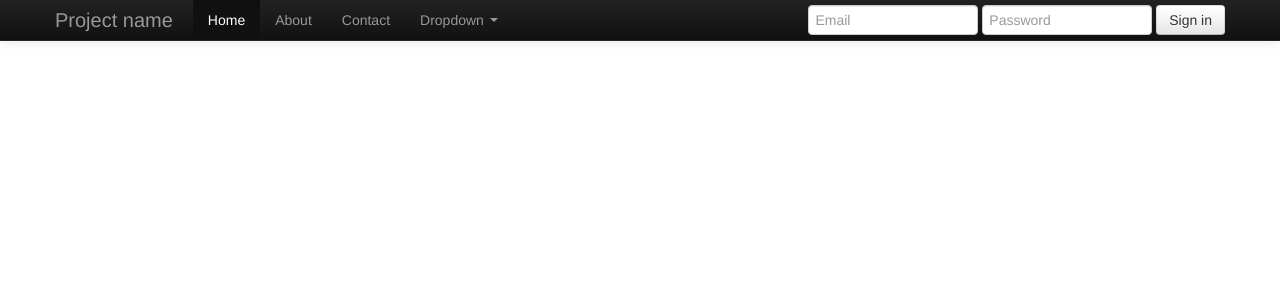
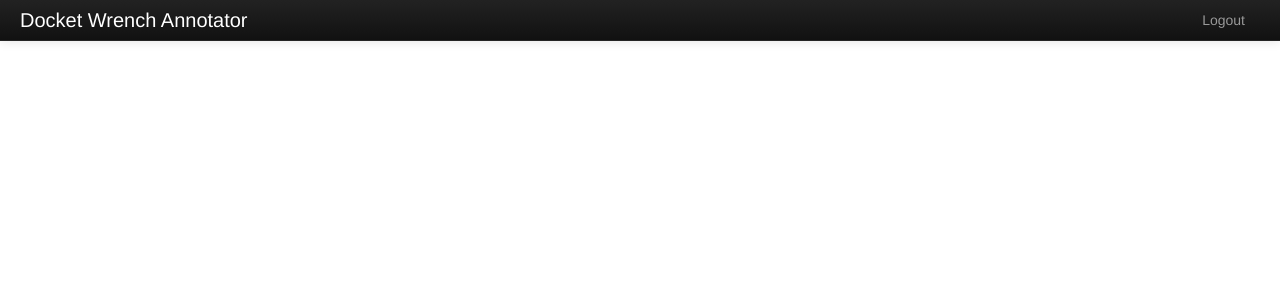
Before and after one commit to sunlightlabs/charsiu, a Django app: page / in a window 1280 px wide. Shown: the top 300 px of the page. Run offline with Django 3.2, Linux system fonts and the light colour scheme; some libraries are stand-ins or nearby versions.

```diff
--- a/charsiu/static/css/main.css
+++ b/charsiu/static/css/main.css
@@ -1,10 +1,6 @@
 input.inline {
     font-size: 80%;
     height: 1em;
-    margin-bottom: 0;
-}
-
-fieldset legend {
     margin-bottom: 0;
 }
 
@@ -12,9 +8,29 @@ fieldset legend {
     margin-bottom: 25px;
 }
 
+.metadata {
+    margin-bottom: 20px;
+}
 .metadata dt, dd {
     float: left;
 }
 .metadata dt {
     clear: left;
 }
+
+.comment-page h3 {
+    display: block;
+    width: 100%;
+    padding: 0;
+    font-size: 21px;
+    line-height: 40px;
+    color: #333;
+    border: 0;
+    border-bottom: 1px solid #e5e5e5;
+    font-weight: normal;
+    margin: 0 0 20px 0;
+}
+
+.clear {
+    clear: both;
+}
--- a/charsiu/templates/base.html
+++ b/charsiu/templates/base.html
@@ -29,46 +29,25 @@
             <p class="chromeframe">You are using an <strong>outdated</strong> browser. Please <a href="http://browsehappy.com/">upgrade your browser</a> or <a href="http://www.google.com/chromeframe/?redirect=true">activate Google Chrome Frame</a> to improve your experience.</p>
         <![endif]-->
 
-        <!-- This code is taken from http://twitter.github.com/bootstrap/examples/hero.html -->
-
         <div class="navbar navbar-inverse navbar-fixed-top">
             <div class="navbar-inner">
-                <div class="container">
+                <div class="container-fluid">
                     <a class="btn btn-navbar" data-toggle="collapse" data-target=".nav-collapse">
                         <span class="icon-bar"></span>
                         <span class="icon-bar"></span>
                         <span class="icon-bar"></span>
                     </a>
-                    <a class="brand" href="#">Project name</a>
+                    <a class="brand" href="#">Docket Wrench Annotator</a>
                     <div class="nav-collapse collapse">
-                        <ul class="nav">
-                            <li class="active"><a href="#">Home</a></li>
-                            <li><a href="#about">About</a></li>
-                            <li><a href="#contact">Contact</a></li>
-                            <li class="dropdown">
-                                <a href="#" class="dropdown-toggle" data-toggle="dropdown">Dropdown <b class="caret"></b></a>
-                                <ul class="dropdown-menu">
-                                    <li><a href="#">Action</a></li>
-                                    <li><a href="#">Another action</a></li>
-                                    <li><a href="#">Something else here</a></li>
-                                    <li class="divider"></li>
-                                    <li class="nav-header">Nav header</li>
-                                    <li><a href="#">Separated link</a></li>
-                                    <li><a href="#">One more separated link</a></li>
-                                </ul>
-                            </li>
+                        <ul class="nav pull-right">
+                            <li><a href="/logout">Logout</a></li>
                         </ul>
-                        <form class="navbar-form pull-right">
-                            <input class="span2" type="text" placeholder="Email">
-                            <input class="span2" type="password" placeholder="Password">
-                            <button type="submit" class="btn">Sign in</button>
-                        </form>
-                    </div><!--/.nav-collapse -->
+                    </div>
                 </div>
             </div>
         </div>
 
-        <div class="container">
+        <div class="container-fluid">
             {% block main %}
             {% endblock %}
         </div> <!-- /container -->
--- a/charsiu/templates/metadata.html
+++ b/charsiu/templates/metadata.html
@@ -24,3 +24,4 @@
     <dt>Submitter's Representative:</dt>
     <dd>{{ submitter|get:"Submitter's Representative"|default:"[none]" }}</dd>
 </dl>
+<div class="clear"></div>
```
Also changed, not shown: charsiu/templates/comment.html (+37 -5 lines).
